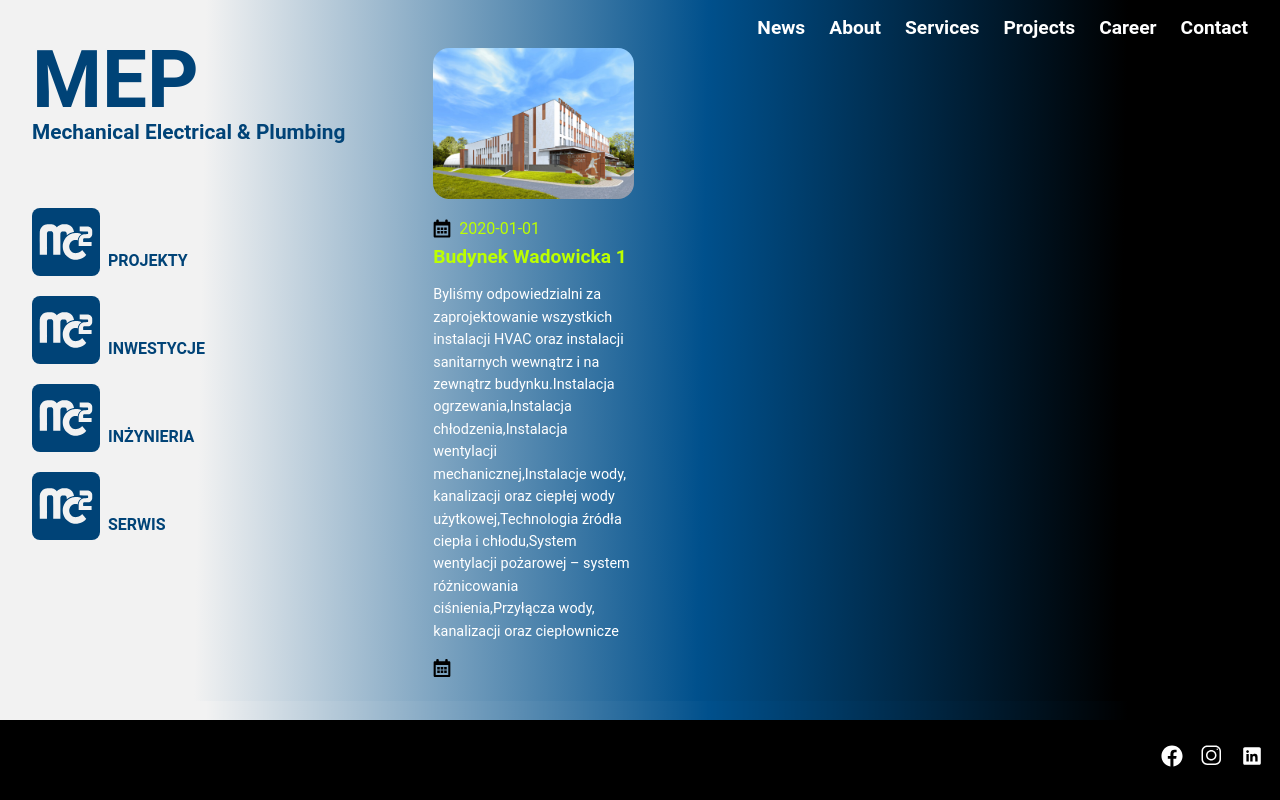
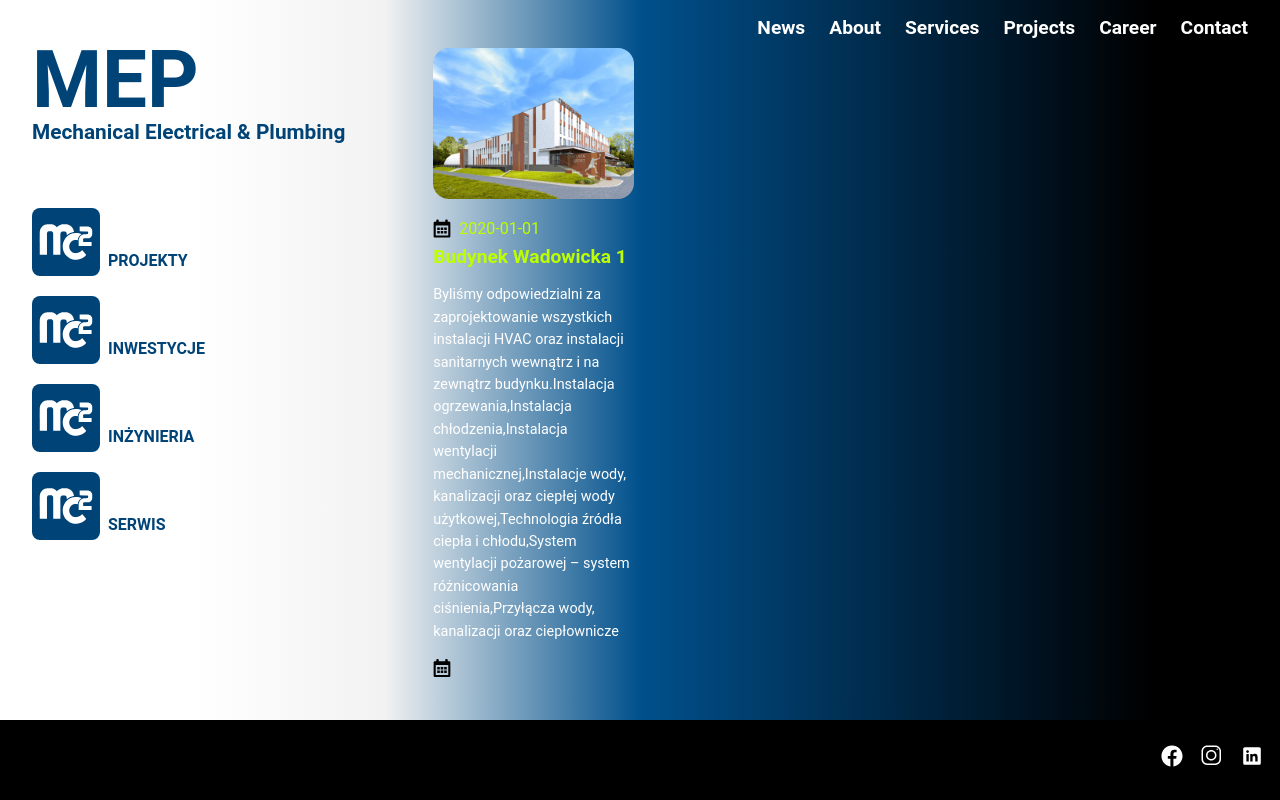
Before and after one commit to siagi/mc2main, a Next.js app in the folder mc2app/: page / in a window 1280 px wide. Built offline with nearby package versions, Linux system fonts and the light colour scheme.

Commit message:
changed background

```diff
--- a/mc2app/styles/globals.scss
+++ b/mc2app/styles/globals.scss
@@ -4,22 +4,22 @@ body {
   margin: 0;
   font-family:Roboto,sans-serif;
   font-size: 16px;
-  background: linear-gradient(90.99deg, #F2F2F2 0%, #F2F2F2 35%, #00508C 65%, #000000 90%);
-  background-size: 130% 100%;
-  animation: gradient 10s ease-in-out infinite;
+  background: linear-gradient(90deg, #FFF 15%, #F2F2F2 30%, #00508C 50%, #000000 90%);
+  background-size: 100% 100%;
+  // animation: gradient 10s ease-in-out infinite;
 }
 
-@keyframes gradient {
-	0% {
-		background-position:50% 100%;
-	}
-	50% {
-		background-position: 100% 100%;
-	}
-	100% {
-		background-position: 50% 100%;
-	}
-}
+// @keyframes gradient {
+// 	0% {
+// 		background-position:50% 100%;
+// 	}
+// 	50% {
+// 		background-position: 100% 100%;
+// 	}
+// 	100% {
+// 		background-position: 50% 100%;
+// 	}
+// }
 
 
 a {
```
